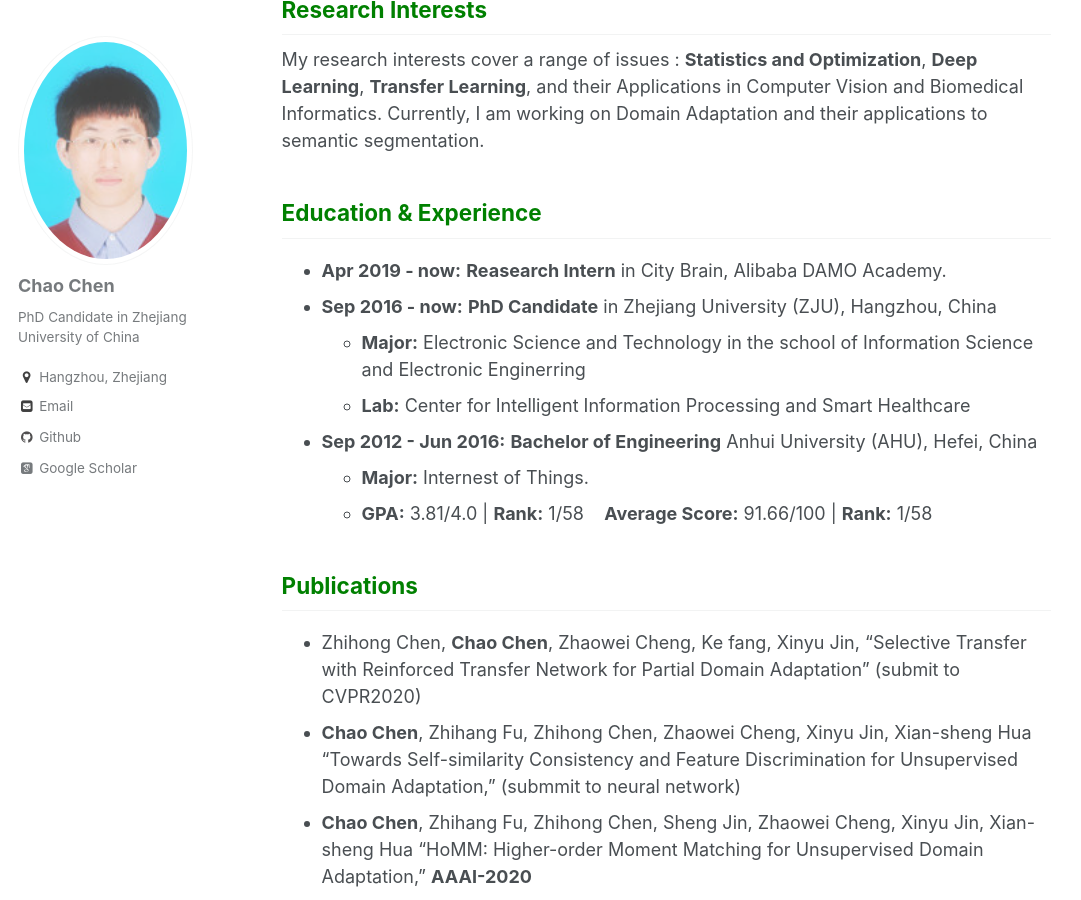
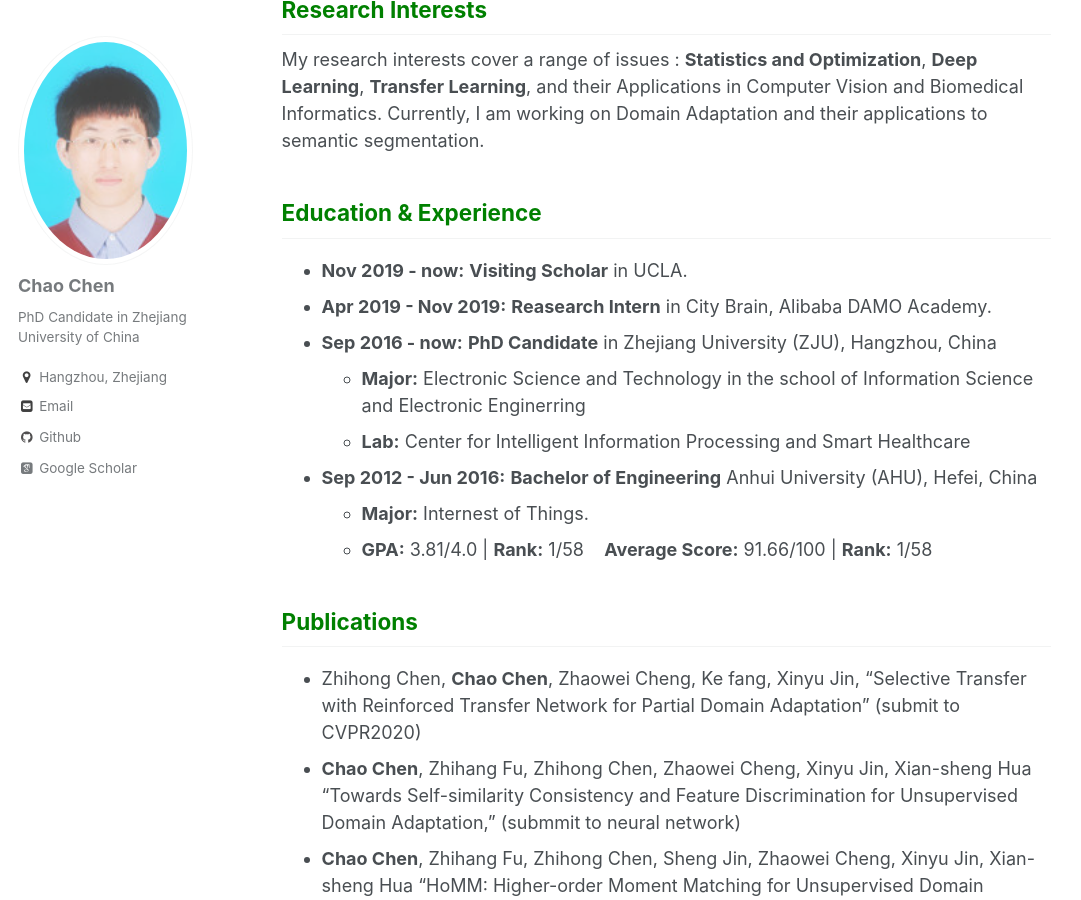
Before and after one commit to chenchao666/chenchao666.github.io, a Jekyll site: the page built from _pages/about.md, in a window 1280 px wide and 900 px high, scrolled down 303 px. Shown: the whole window, without its empty margins (0-1081 px from the left). Built offline with Jekyll 4.4.1, drawn with Linux system fonts in a browser that asks for light colours; some web fonts are replaced.

Commit message:
Update about.md

```diff
--- a/_pages/about.md
+++ b/_pages/about.md
@@ -15,7 +15,8 @@ redirect_from:
 My research interests cover a range of issues : **Statistics and Optimization**, **Deep Learning**, **Transfer Learning**, and their Applications in Computer Vision and Biomedical Informatics. Currently, I am working on Domain Adaptation and their applications to semantic segmentation.
 
 ## <span style="color: green"> Education & Experience </span>
-* **Apr 2019 - now:** **Reasearch Intern** in City Brain, Alibaba DAMO Academy.
+* **Nov 2019 - now:** **Visiting Scholar** in UCLA.
+* **Apr 2019 - Nov 2019:** **Reasearch Intern** in City Brain, Alibaba DAMO Academy.
 * **Sep 2016 - now:** **PhD Candidate** in Zhejiang University (ZJU), Hangzhou, China
   - **Major:**  Electronic Science and Technology in the school of Information Science and Electronic Enginerring
   - **Lab:** Center for Intelligent Information Processing and Smart Healthcare
```
